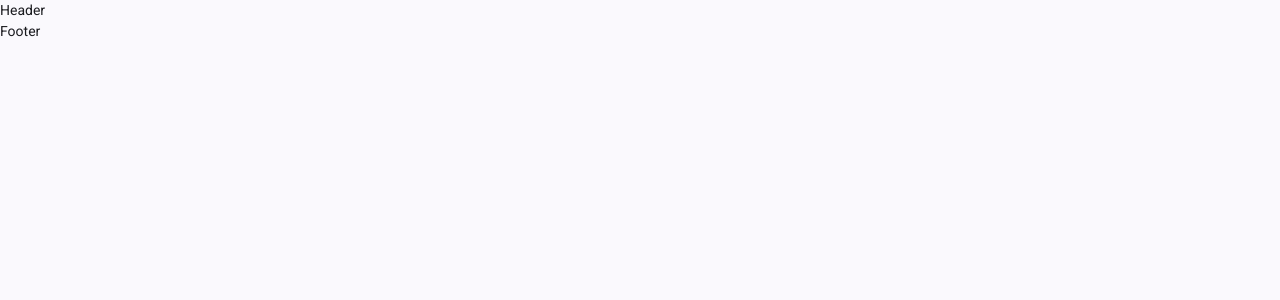
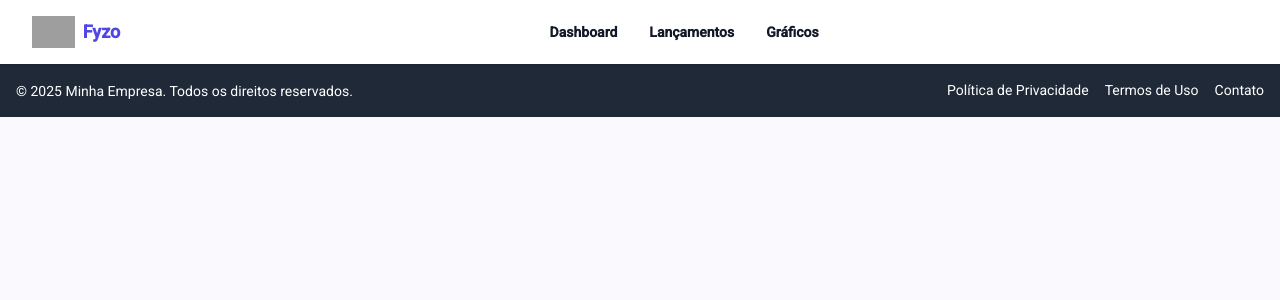
Before and after one commit to Tomazbr9/FyzoUi, an Angular app: page / in a window 1280 px wide. Shown: the top 300 px of the page. Built offline with nearby package versions, Linux system fonts and the light colour scheme; sample sign-in values are in the browser's storage; grey boxes are pictures that could not be loaded.

Commit message:
feat(auth, layout): header e footer criados e campos do formulario de registro foram mapeados para exibir mensagens

```diff
--- a/src/app/app.routes.ts
+++ b/src/app/app.routes.ts
@@ -18,9 +18,8 @@ export const routes: Routes = [
                 loadComponent: () => import('./features/transactions/transactions/transactions.component').then(m => m.TransactionsComponent),
                 canActivate: [() => inject(AuthGuard).canActivate()]
             },
-
-
-        ]
+        ],
+        canActivate: [() => inject(AuthGuard).canActivate()]
     },
     {
         path: 'login',
--- a/src/app/features/auth/login/login.html
+++ b/src/app/features/auth/login/login.html
@@ -11,6 +11,7 @@
         <div class="mt-2">
           <input id="username" name="username" type="text" formControlName="username" required class="block w-full rounded-md bg-white/5 px-3 py-1.5 text-base text-white outline-1 -outline-offset-1 outline-white/10 placeholder:text-gray-500 focus:outline-2 focus:-outline-offset-2 focus:outline-indigo-500 sm:text-sm/6" />
         </div>
+
       </div>
 
       <div>
--- a/src/app/features/auth/register/register.component.ts
+++ b/src/app/features/auth/register/register.component.ts
@@ -17,6 +17,7 @@ import { SnackbarService } from '../../../core/services/snackbar.service';
 export class RegisterComponent {
   registerForm: FormGroup;
 
+
   constructor(
     private snackBarService: SnackbarService,
     private authService: AuthService,
@@ -30,6 +31,9 @@ export class RegisterComponent {
   }
 
   onSubmit() {
+
+    this.registerForm.markAllAsTouched();
+
     if(this.registerForm.valid){
       const { username, email, password } = this.registerForm.value;
       this.authService.register(username!, email!, password!).subscribe({
@@ -37,8 +41,16 @@ export class RegisterComponent {
           this.router.navigate(['/login']);
           this.showSnackBar();
         },
-        error: (err) => alert('Falha ao registrar usuário')
-      })
+        error: (err) => {
+          if (err.error && typeof err.error === 'object') {
+            Object.entries(err.error).forEach(([field, message]) => {
+              if (this.registerForm.get(field)) {
+                this.registerForm.get(field)?.setErrors({ serverError: message });
+              }
+            });
+          }
+        }
+      });
     }
   }
 
@@ -46,4 +58,11 @@ export class RegisterComponent {
     this.snackBarService.onSnackBar('Usuário registrado com sucesso!');
   }
 
+  fieldIsInvalid(fieldName: string): boolean {
+  const field = this.registerForm.get(fieldName);
+  return !!(
+    (field?.invalid && field?.touched) ||
+    field?.errors?.['serverError']
+  );
 }
+}
--- a/src/app/features/auth/register/register.html
+++ b/src/app/features/auth/register/register.html
@@ -10,12 +10,24 @@
         <label for="username" class="block text-sm/6 font-medium text-gray-100">Nome de usuário</label>
         <div class="mt-2">
           <input id="username" name="username" type="text" formControlName="username" required class="block w-full rounded-md bg-white/5 px-3 py-1.5 text-base text-white outline-1 -outline-offset-1 outline-white/10 placeholder:text-gray-500 focus:outline-2 focus:-outline-offset-2 focus:outline-indigo-500 sm:text-sm/6" />
+          <span *ngIf="registerForm.get('username')?.errors?.['serverError']" class="text-red-500 text-sm">
+            {{ registerForm.get('username')?.errors?.['serverError'] }}
+          </span>
+          <span class="text-red-500 text-sm" *ngIf="registerForm.get('username')?.errors?.['required'] && registerForm.get('username')?.touched">
+            Por favor, insira um nome de usuário válido
+          </span>
         </div>
       </div>
       <div>
         <label for="email" class="block text-sm/6 font-medium text-gray-100">Email</label>
         <div class="mt-2">
           <input id="email" name="email" type="email" formControlName="email" required class="block w-full rounded-md bg-white/5 px-3 py-1.5 text-base text-white outline-1 -outline-offset-1 outline-white/10 placeholder:text-gray-500 focus:outline-2 focus:-outline-offset-2 focus:outline-indigo-500 sm:text-sm/6" />
+          <span *ngIf="registerForm.get('email')?.errors?.['serverError']" class="text-red-500 text-sm">
+            {{ registerForm.get('email')?.errors?.['serverError'] }}
+          </span>
+          <span class="text-red-500 text-sm" *ngIf="registerForm.get('email')?.errors?.['required'] && registerForm.get('email')?.touched">
+            Por favor, insira um email válido
+          </span>
         </div>
       </div>
       <div>
@@ -24,9 +36,11 @@
         </div>
         <div class="mt-2">
           <input id="password" type="password" name="password" formControlName="password" required autocomplete="current-password" class="block w-full rounded-md bg-white/5 px-3 py-1.5 text-base text-white outline-1 -outline-offset-1 outline-white/10 placeholder:text-gray-500 focus:outline-2 focus:-outline-offset-2 focus:outline-indigo-500 sm:text-sm/6" />
+          <span class="text-red-500 text-sm" *ngIf="registerForm.get('password')?.errors?.['required'] && registerForm.get('password')?.touched">
+            Por favor, insira uma senha válida
+          </span>
         </div>
       </div>
-
       <div>
         <button type="submit" class="flex w-full justify-center rounded-md bg-indigo-500 px-3 py-1.5 text-sm/6 font-semibold text-white hover:bg-indigo-400 focus-visible:outline-2 focus-visible:outline-offset-2 focus-visible:outline-indigo-500">Registrar</button>
       </div>
--- a/src/app/template/layout/layout.html
+++ b/src/app/template/layout/layout.html
@@ -1,5 +1,49 @@
-<h1>Header</h1>
+<header class="bg-white shadow sticky top-0 z-50">
+  <div class="mx-auto max-w-7xl px-4 lg:px-8">
+    <div class="flex h-16 items-center justify-between">
+      <!-- Logo -->
+      <a routerLink="/" class="flex items-center gap-2">
+        <img src="https://tailwindcss.com/plus-assets/img/logos/mark.svg?color=indigo&shade=600"
+             alt="Fyzo" class="h-8 w-auto" />
+        <span class="font-bold text-indigo-600 text-lg">Fyzo</span>
+      </a>
+
+      <!-- Menu Desktop -->
+      <nav class="hidden md:flex items-center gap-8 flex-1 justify-center">
+        <a routerLink="/dashboard"
+           routerLinkActive="text-indigo-600 font-semibold"
+           class="text-gray-900 hover:text-indigo-600 transition font-bold cursor-pointer">
+           Dashboard
+        </a>
+        <a routerLink=""
+           routerLinkActive="text-indigo-600 font-semibold"
+           class="text-gray-900 hover:text-indigo-600 transition font-bold cursor-pointer">
+           Lançamentos
+        </a>
+        <a routerLink=""
+           routerLinkActive="text-indigo-600 font-semibold"
+           class="text-gray-900 hover:text-indigo-600 transition font-bold cursor-pointer">
+           Gráficos
+        </a>
+      </nav>
+    </div>
+  </div>
+</header>
+
 <main>
     <router-outlet></router-outlet>
 </main>
-<h2>Footer</h2>
+
+<footer class="bg-gray-800 text-white py-4">
+  <div class="container mx-auto px-4 flex flex-col md:flex-row justify-between items-center">
+    <!-- Texto de copyright -->
+    <p class="text-sm">&copy; 2025 Minha Empresa. Todos os direitos reservados.</p>
+
+    <!-- Links -->
+    <div class="flex space-x-4 mt-2 md:mt-0">
+      <a class="hover:underline cursor-pointer">Política de Privacidade</a>
+      <a class="hover:underline cursor-pointer">Termos de Uso</a>
+      <a class="hover:underline cursor-pointer">Contato</a>
+    </div>
+  </div>
+</footer>
```
